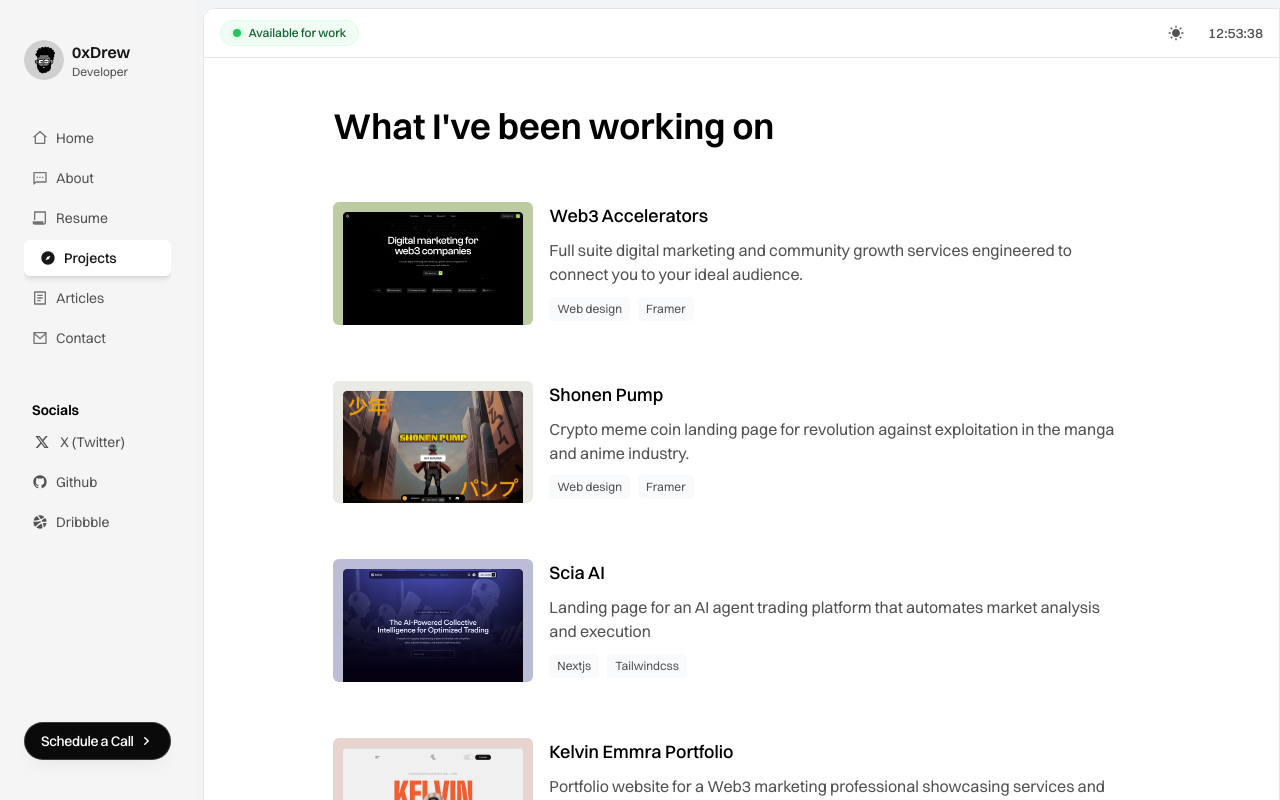
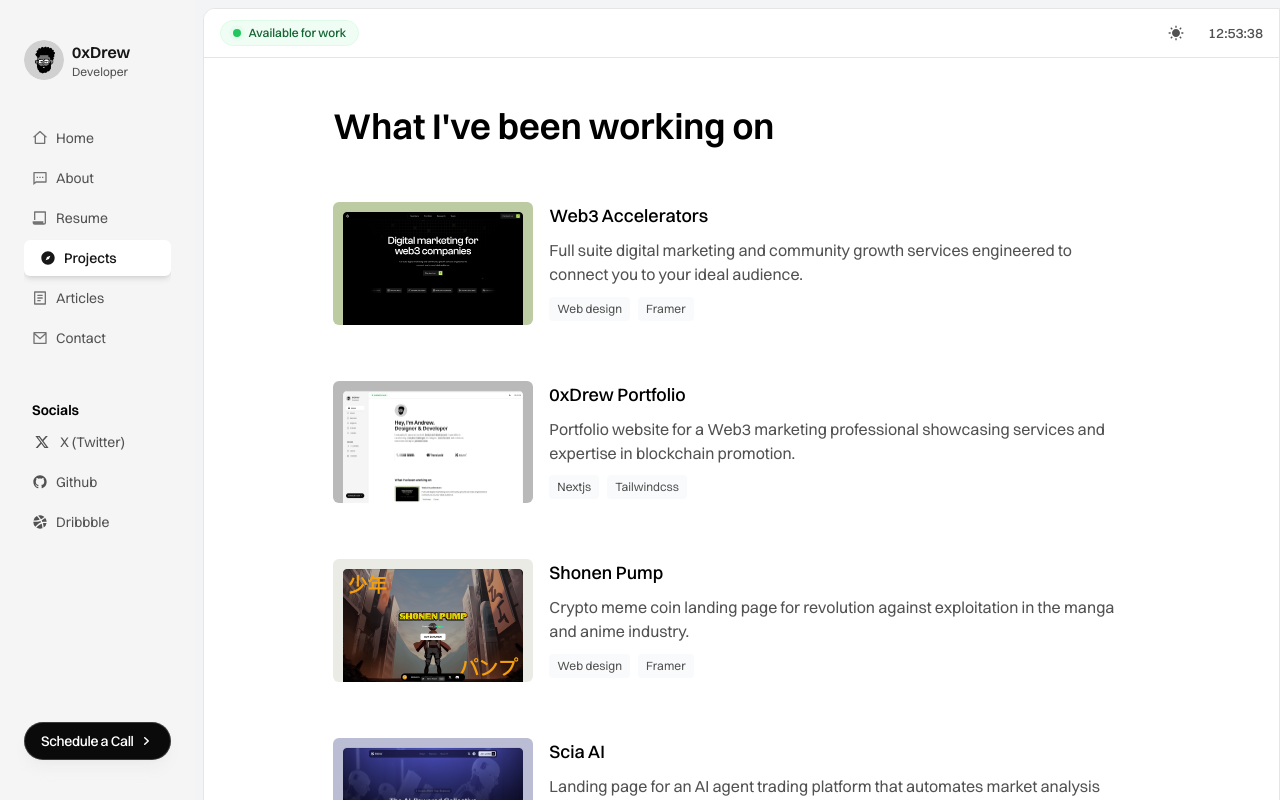
Before and after one commit to niftydrew/folio, a Next.js app: page /projects in a window 1280 px wide. Built offline with nearby package versions, Linux system fonts and the light colour scheme.

Commit message:
Add 0xDrew portfolio project with images and update product listings

```diff
--- a/src/constants/products.tsx
+++ b/src/constants/products.tsx
@@ -8,6 +8,8 @@ import kelvin from 'public/images/kelvin.png';
 import kelvin2 from 'public/images/kelvin2.png';
 import shonen from 'public/images/shonen.png';
 import shonen2 from 'public/images/shonen2.png';
+import drew from 'public/images/0xdrew.png';
+import drew2 from 'public/images/0xdrew2.png';
 
 export const products = [
   {
@@ -41,6 +43,33 @@ export const products = [
     ),
   },
   {
+    href: 'https://0xdrew.com',
+    title: '0xDrew Portfolio',
+    description:
+      'Portfolio website for a Web3 marketing professional showcasing services and expertise in blockchain promotion.',
+    thumbnail: drew,
+    images: [drew, drew2],
+    githubLink: 'https://github.com/niftydrew/folio',
+    stack: ['Nextjs', 'Tailwindcss'],
+    slug: '0xdrew-portfolio',
+    content: (
+      <div>
+        <p>
+          The 0xDrew Portfolio website was designed as a modern
+          developer-designer dashboard that effectively showcases my projects
+          and technical capabilities. The minimalist interface draws inspiration
+          from professional development environments while incorporating subtle
+          interactive elements that demonstrate my design sensibilities.
+        </p>
+        <p>
+          This responsive portfolio features a dashboard-style layout with
+          intuitive navigation and a clean, modern design that emphasizes
+          functionality and accessibility.
+        </p>
+      </div>
+    ),
+  },
+  {
     href: 'https://shonenpump.com',
     title: 'Shonen Pump',
     description:
@@ -55,21 +84,20 @@ export const products = [
           Shonen Pump is a meme cryptocurrency project built on the BNB
           blockchain, created to highlight issues within the manga and anime
           industry. The landing page combines vibrant anime-inspired visuals
-          with informative content about the project&apos;s mission to advocate for
-          fair compensation for artists and creators.
+          with informative content about the project&apos;s mission to advocate
+          for fair compensation for artists and creators.
         </p>
         <p>
           Designed using Framer, the website features animated elements that pay
           homage to classic anime aesthetics while maintaining modern web design
           principles. The page includes tokenomics information, a roadmap for
-          community initiatives, and direct connections to the project&apos;s social
-          media channels where supporters can join the movement for positive
-          change in the anime industry.
+          community initiatives, and direct connections to the project&apos;s
+          social media channels where supporters can join the movement for
+          positive change in the anime industry.
         </p>
       </div>
     ),
   },
-
   {
     href: 'https://scia.ai',
     title: 'Scia AI',
@@ -85,8 +113,9 @@ export const products = [
         <p>
           SCIA is a cutting-edge AI agent trading platform designed to
           revolutionize market analysis and trade execution. The landing page
-          showcases the platform&apos;s ability to analyze market trends, execute
-          trades, and optimize investment strategies without human intervention.
+          showcases the platform&apos;s ability to analyze market trends,
+          execute trades, and optimize investment strategies without human
+          intervention.
         </p>
         <p>
           Built with Next.js and styled with Tailwind CSS, the website features
@@ -114,16 +143,17 @@ export const products = [
           The Kelvin Emmra Portfolio website was crafted to showcase the
           professional services and expertise of a Web3 marketing specialist.
           The design emphasizes clarity and professionalism while incorporating
-          subtle blockchain-inspired visual elements that reinforce the client&apos;s
-          industry focus.
+          subtle blockchain-inspired visual elements that reinforce the
+          client&apos;s industry focus.
         </p>
         <p>
           This responsive portfolio features a minimalist layout with strategic
           content organization to highlight client testimonials, case studies,
           and service offerings. The user experience was carefully optimized to
-          guide potential clients through Kelvin&apos;s expertise and achievements in
-          the blockchain space, with particular attention to loading performance
-          and mobile responsiveness to ensure accessibility across all devices.
+          guide potential clients through Kelvin&apos;s expertise and
+          achievements in the blockchain space, with particular attention to
+          loading performance and mobile responsiveness to ensure accessibility
+          across all devices.
         </p>
       </div>
     ),
@@ -132,7 +162,7 @@ export const products = [
     href: 'https://holders.web3accelerators.com',
     title: 'Holders Picker',
     description:
-      "A tool for selecting random holders from a token&apos;s holders list.",
+      'A tool for selecting random holders from a token&apos;s holders list.',
     thumbnail: holderspicker,
     images: [holderspicker, holderspicker2],
     githubLink: 'https://github.com/niftydrew/token-holders-picker',
```
Also changed, not shown: public/images/0xdrew.png (added), public/images/0xdrew2.png (added).
